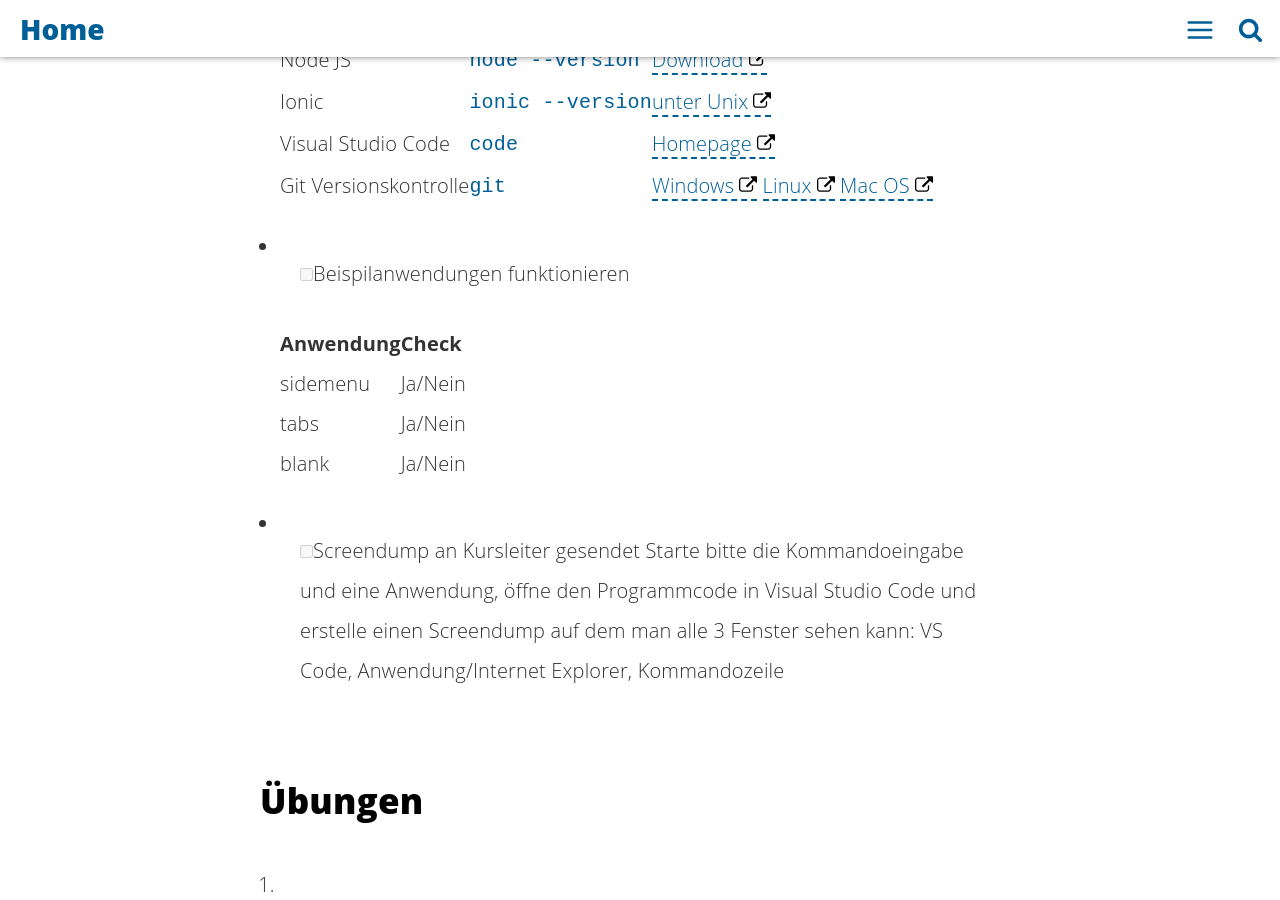
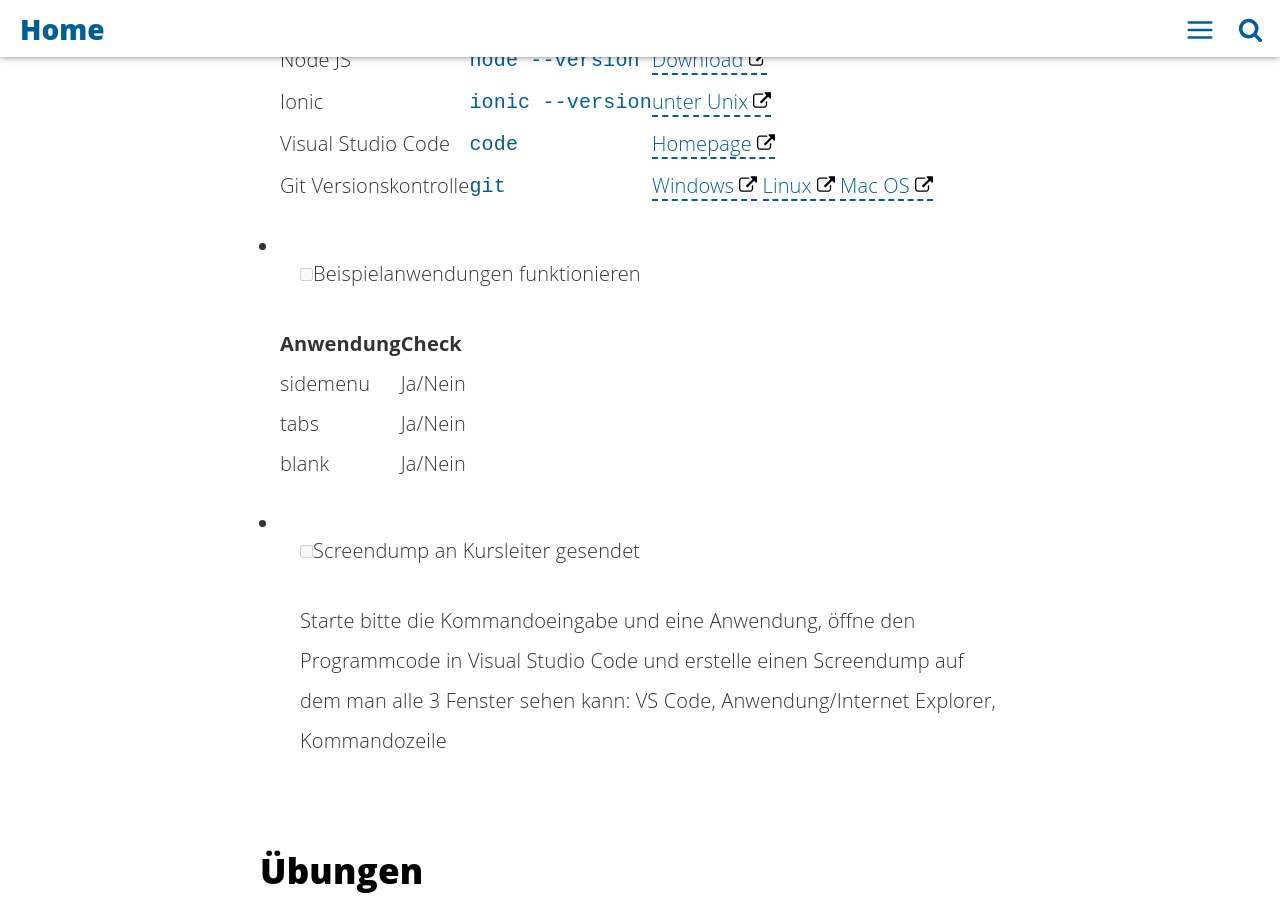
Before and after one commit to ionic-training/Learning-Documentation, a Jekyll site: the page built from docs/_posts/2018-11-12-day-1-course-introduction.md, in a window 1280 px wide and 900 px high, scrolled down 742 px. Built offline with Jekyll 4.4.1, drawn with Linux system fonts in a browser that asks for light colours; our own code applies the rules of GitHub Pages for plain Markdown files.

Commit message:
Update 2018-11-12-day-1-course-introduction.md

```diff
--- a/docs/_posts/2018-11-12-day-1-course-introduction.md
+++ b/docs/_posts/2018-11-12-day-1-course-introduction.md
@@ -9,7 +9,7 @@
     | Visual Studio Code | `code`  | [Homepage](https://code.visualstudio.com/) |
     | Git Versionskontrolle | `git`  | [Windows](https://git-scm.com/download/win) [Linux](https://git-scm.com/download/linux) [Mac OS](https://git-scm.com/download/mac) |
 
-- [ ] Beispilanwendungen funktionieren
+- [ ] Beispielanwendungen funktionieren
 
     | Anwendung | Check |
     | ----------| ----- |
@@ -19,6 +19,7 @@
 
 
 - [ ] Screendump an Kursleiter gesendet
+
      Starte bitte die Kommandoeingabe und eine Anwendung, öffne den Programmcode in Visual Studio Code und erstelle einen Screendump auf dem man alle 3 Fenster sehen kann: VS Code, Anwendung/Internet Explorer, Kommandozeile
 
 ## Übungen
```
